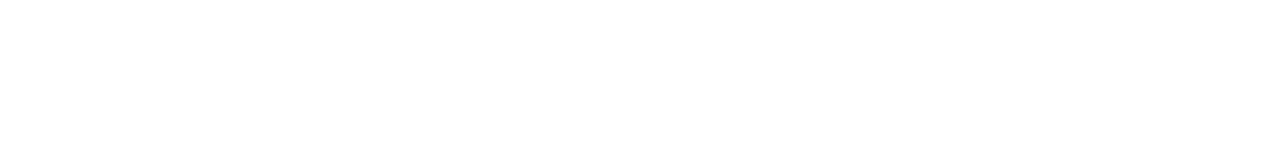
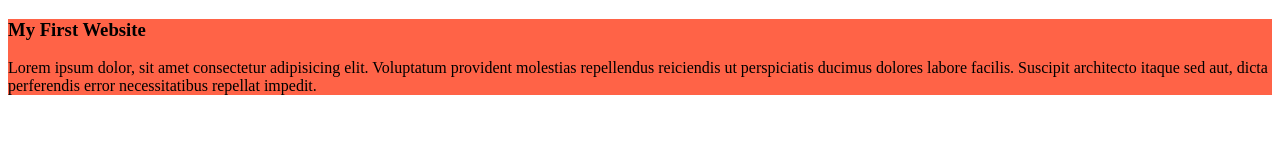
Before and after one commit to EmonTheCodeWizard/my-first-website, a plain HTML site: page index.html in a window 1280 px wide. Drawn offline with Linux system fonts and the light colour scheme.

Commit message:
added the first blog

```diff
--- a/index.html
+++ b/index.html
@@ -4,8 +4,12 @@
     <meta charset="UTF-8">
     <meta name="viewport" content="width=device-width, initial-scale=1.0">
     <title>Website</title>
+    <link rel="stylesheet" href="style.css">
 </head>
 <body>
-
+    <div>
+        <h3>My First Website</h3>
+        <p>Lorem ipsum dolor, sit amet consectetur adipisicing elit. Voluptatum provident molestias repellendus reiciendis ut perspiciatis ducimus dolores labore facilis. Suscipit architecto itaque sed aut, dicta perferendis error necessitatibus repellat impedit.</p>
+    </div>
 </body>
 </html>
--- /dev/null
+++ b/style.css
@@ -0,0 +1,3 @@
+div{
+    background-color: tomato;
+}
```
